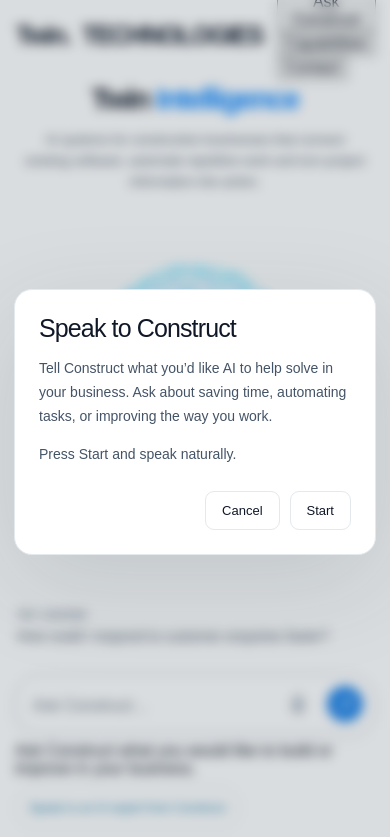
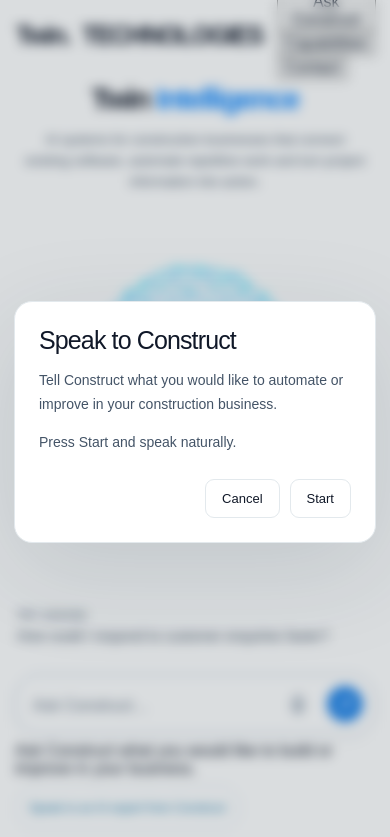
Before and after one commit to jesse98/Netlify-project, a website built with Vite: page index.html in a window 390 px wide. Both pictures are taken after a click on the button 298 px from the left and 704 px from the top of the page. Shown: the top 837 px of the page. Built offline with nearby package versions, Linux system fonts and the light colour scheme; animation ran at ten frames a second; a web font is replaced by a local one.

Commit message:
Finish Construct hero and metadata

```diff
--- a/index.html
+++ b/index.html
@@ -5,14 +5,14 @@
     <meta name="viewport" content="width=device-width, initial-scale=1.0" />
     <title>Construction Intelligence | Construct Systems</title>
     <meta name="robots" content="index,follow" />
-    <meta name="description" content="Explore Construction Intelligence. Ask Construct about AI systems, automation and digital solutions for your business." />
-    <link rel="canonical" href="" />
+    <meta name="description" content="Construction-specific AI intelligence and automation that connects the software your business already uses." />
+
     <meta name="theme-color" content="#ffffff" />
-    <meta name="apple-mobile-web-app-title" content="Twin" />
+    <meta name="apple-mobile-web-app-title" content="Construct" />
     <meta property="og:title" content="Construction Intelligence | Construct Systems" />
     <meta property="og:description" content="Explore AI systems, automation and connected business solutions with Twin." />
     <meta property="og:type" content="website" />
-    <meta property="og:url" content="" />
+
     <link rel="icon" type="image/svg+xml" href="./twin-icon.svg" />
     <link rel="apple-touch-icon" sizes="180x180" href="./twin-touch-icon.png" />
     <link rel="manifest" href="./twin.webmanifest" />
@@ -143,8 +143,7 @@
     <dialog id="voice-dialog" aria-labelledby="voice-title">
       <h2 id="voice-title">Speak to Construct</h2>
       <p>
-        Tell Construct what you’d like AI to help solve in your business. Ask about
-        saving time, automating tasks, or improving the way you work.
+        Tell Construct what you would like to automate or improve in your construction business.
       </p>
       <p>
         Press Start and speak naturally.
@@ -174,8 +173,7 @@
     </dialog>
     <noscript
       ><p style="padding: 30px">
-        Enable JavaScript to explore Construction Intelligence. This preview uses no
-        customer data or live business connections.
+        Enable JavaScript to explore Construction Intelligence. This preview uses no customer data or live business connections.
       </p></noscript
     >
     <footer class="twin-site-footer">
```
